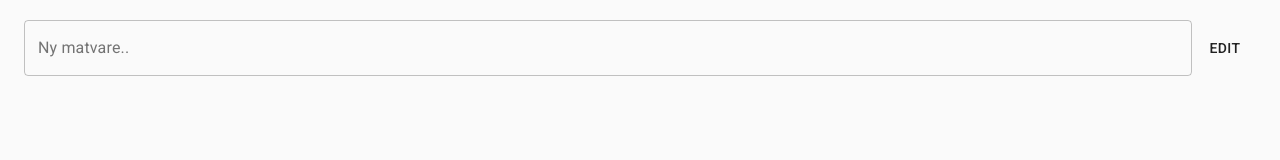
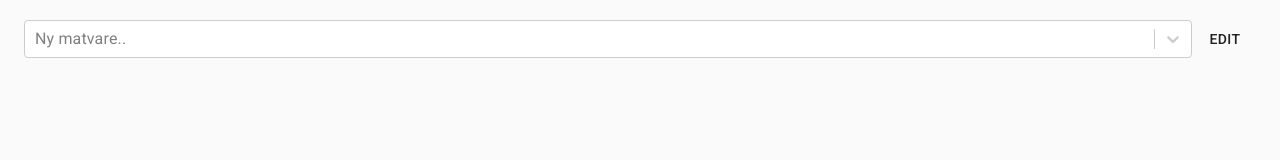
Before and after one commit to phillipj/groceries-rewamp-ts, a React (Create React App) app: page / in a window 1280 px wide. Shown: the top 160 px of the page. Built offline with nearby package versions, Linux system fonts and the light colour scheme.

Commit message:
Replace material-ui's autocomplete with react-select

```diff
--- a/src/App.tsx
+++ b/src/App.tsx
@@ -1,5 +1,5 @@
 import React, { useReducer, useEffect, useState } from 'react';
-import Autocomplete from '@material-ui/lab/Autocomplete';
+import Select from 'react-select/creatable';
 import {
   Button,
   Checkbox,
@@ -9,7 +9,6 @@ import {
   ListItemText,
   ListItemSecondaryAction,
   IconButton,
-  TextField,
   Container
 } from '@material-ui/core';
 import DeleteIcon from '@material-ui/icons/Delete';
@@ -61,9 +60,6 @@ const App: React.FC<{
   // Or maybe a good idea anyways, letting index.ts pass in initial state loaded from `window.localStorage`?
   initialState?: State
 }> = ({ initialState }) => {
-  const [ fieldText, setFieldText ] = useState(() => '')
-  const [ isAutoCompleteDropdownVisible, setAutoCompleteDropdownVisible ] = useState(() => false)
-
   const [ showDeleteIcons, setShowDeleteIcons ] = useState(() => false)
 
   const [ state, dispatch ] = useReducer((state: State, action: Action) => {
@@ -128,30 +124,27 @@ const App: React.FC<{
       <div>
         <header style={{ display: "flex", justifyItems: "flex-end", alignItems: "center" }}>
           <form onSubmit={(evt) => evt.preventDefault()} style={{ flexGrow: 1 }}>
-            <Autocomplete
-              freeSolo
-              options={groceries.map(grocery => grocery.text)}
-              open={isAutoCompleteDropdownVisible}
-              onOpen={() => groceries.length > 0 && setAutoCompleteDropdownVisible(true)}
-              onClose={() => setAutoCompleteDropdownVisible(false)}
-              onInputChange={(_evt, value, reason) => {
-                if (reason === 'input') {
-                  setFieldText(value)
-                }
+            <Select
+              options={groceries.map(({text}) => ({
+                value: text, label: text
+              }))}
+              onChange={(option) => {
+                if (option == null) return
+
+                // something fishy with the TypeScript defs enforces a check to ensure the `.value` field is indeed present before using it
+                "value" in option && dispatch({ type: 'add', text: option.value })
               }}
-              onChange={(_evt, value) => {
-                if (!Boolean(value)) return
-
-                dispatch({ type: 'add', text: value })
-
-                setAutoCompleteDropdownVisible(false)
-                setFieldText('')
+              styles={{
+                container: (provided) => ({
+                  ...provided,
+                  fontSize: '1rem'
+                })
               }}
-              style={{ minWidth: 300 }}
-              inputValue={fieldText}
-              renderInput={params => (
-                <TextField {...params} label="Ny matvare.." variant="outlined" fullWidth />
-              )}
+              placeholder="Ny matvare.."
+              formatCreateLabel={(value) => `Legg til "${value}"`}
+              value={null}
+              isSearchable
+              isClearable
             />
           </form>
 
```
